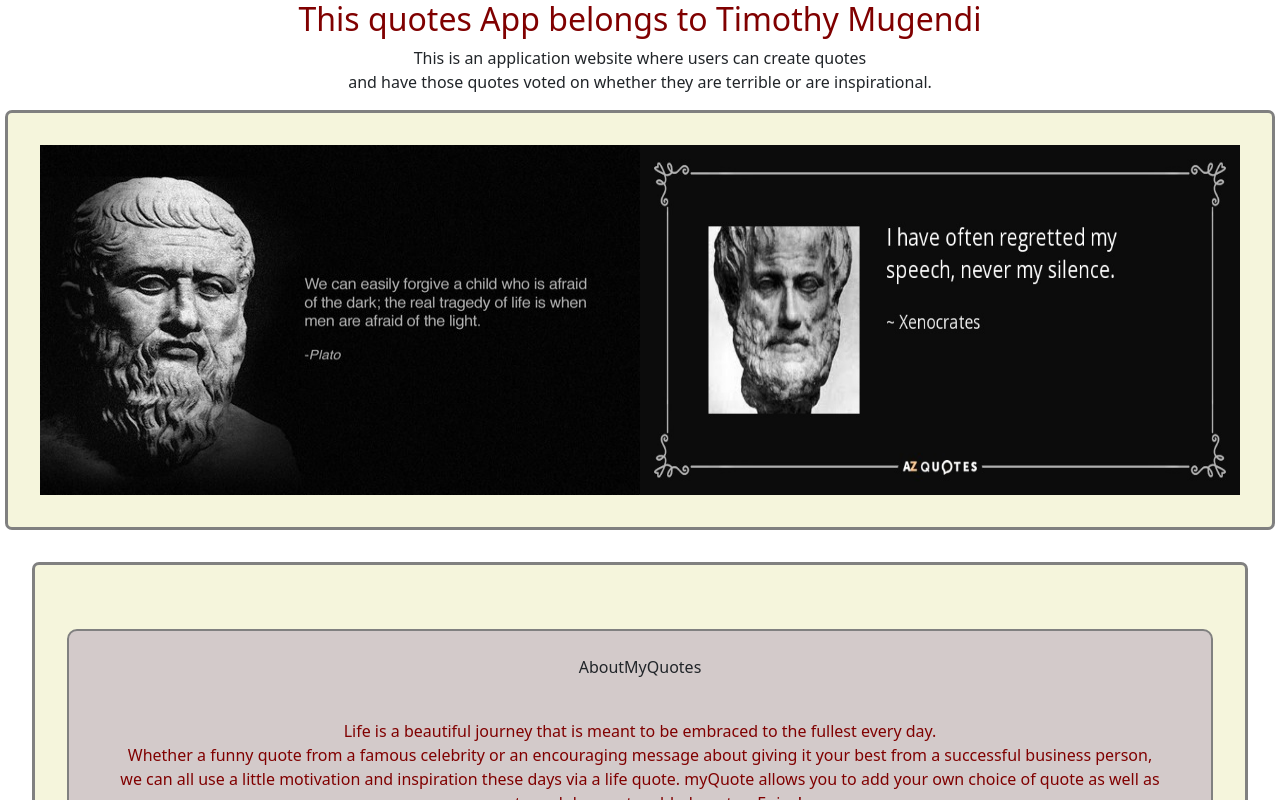
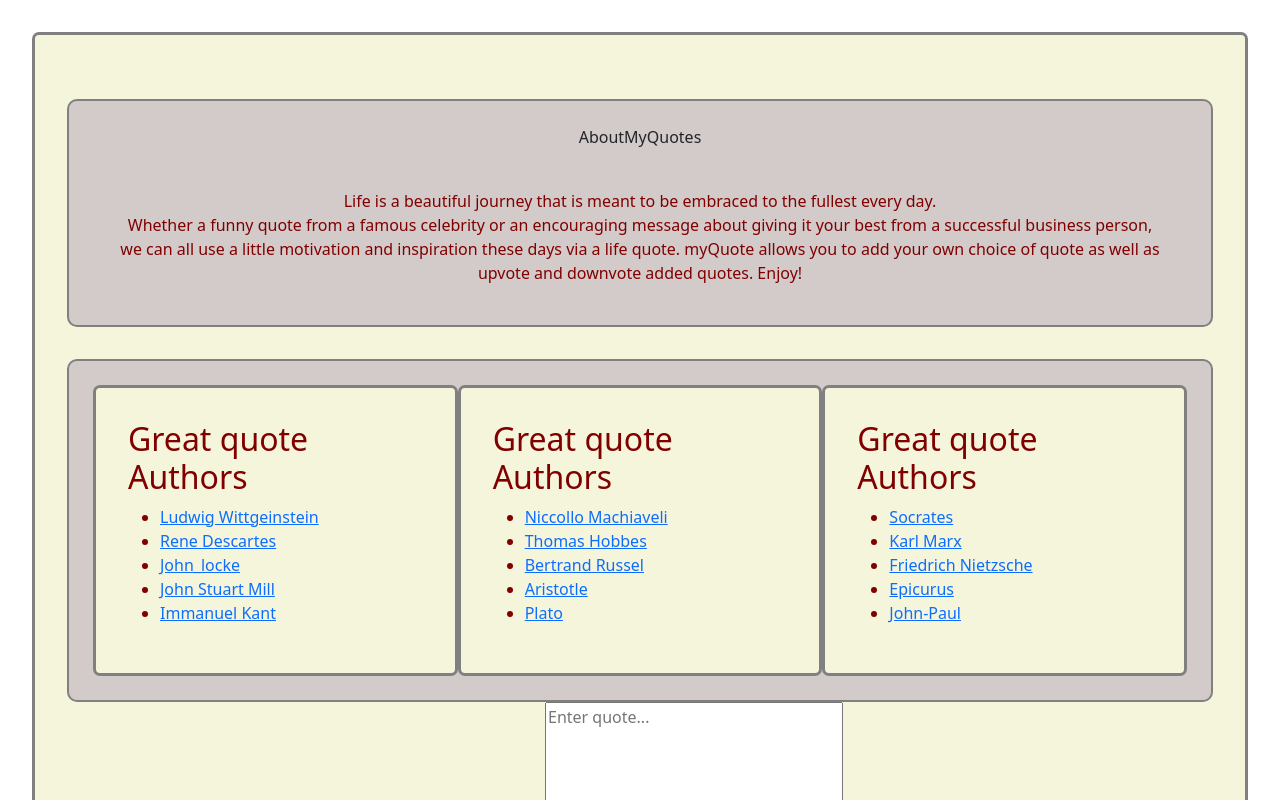
Before and after one commit to Timoh97/Quotes-app, an Angular app: page / in a window 1280 px wide. Shown: the top 800 px of the page. Built offline with nearby package versions, Linux system fonts and the light colour scheme.

Commit message:
delete divs

```diff
--- a/src/app/app.component.html
+++ b/src/app/app.component.html
@@ -1,27 +1,4 @@
-<!DOCTYPE html>
-<html lang="en">
-<head>
-  <meta charset="UTF-8">
-  <meta http-equiv="X-UA-Compatible" content="IE=edge">
-  <meta name="viewport" content="width=device-width, initial-scale=1.0">
-  <title>Document</title>
-</head>
-<body>
-
-  <h1 class="text-center">This {{title}} App belongs to {{name}}</h1>
-  <p class="text-center">  This is an application website where users can create quotes <br>
-    {{text}}.</p>
-<div>
-  <div class="col">
-    <img src="assets/plato.jpg" alt="" width="600" height="350">
-    <img src="assets/philosopher 2.jpg" alt="" width="600" height="350">
-
-    </div>
-
-  </div>
-  <app-intro></app-intro>
 
 
 
-</body>
-</html>
+  <app-intro></app-intro>
```
